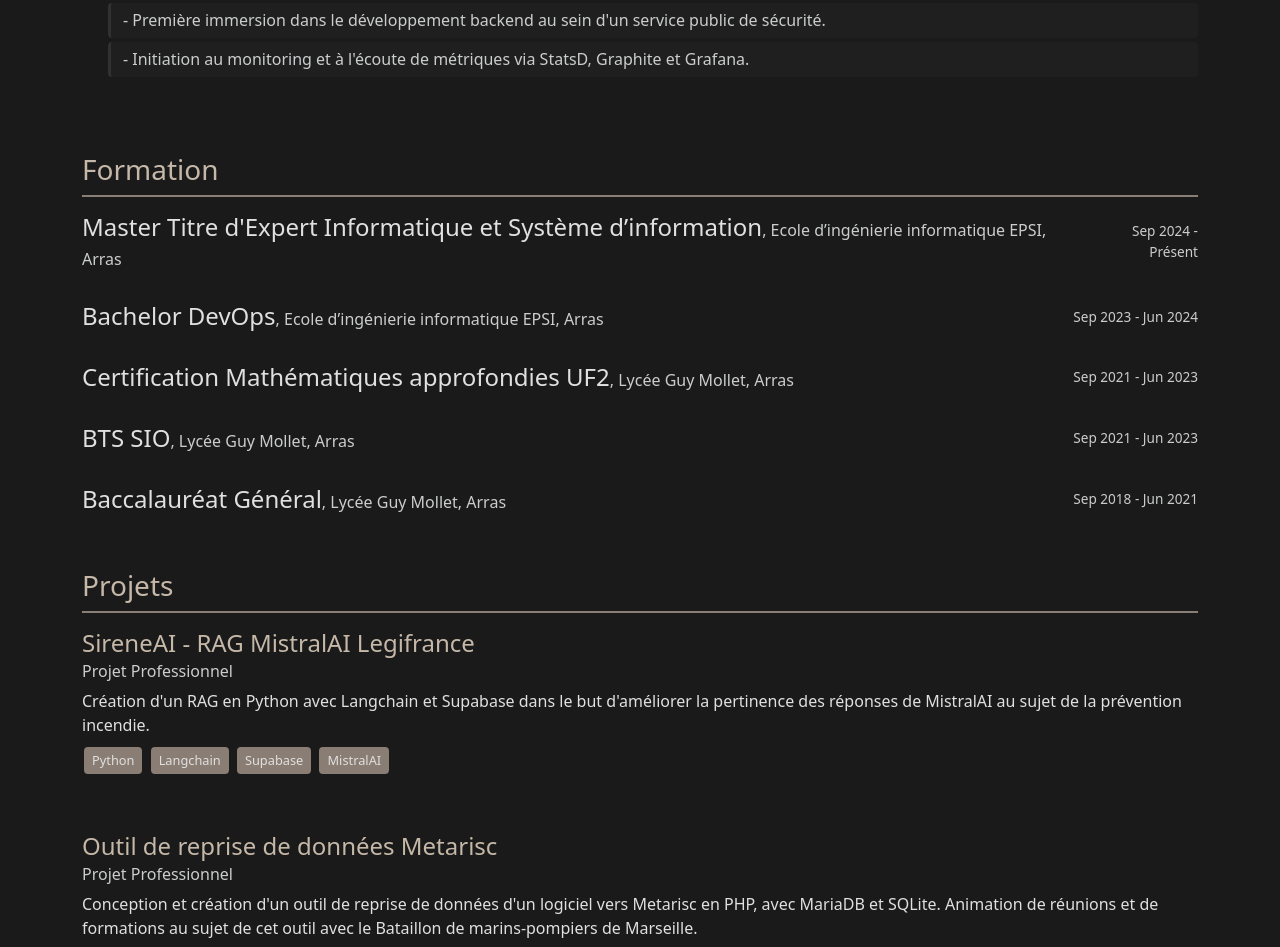
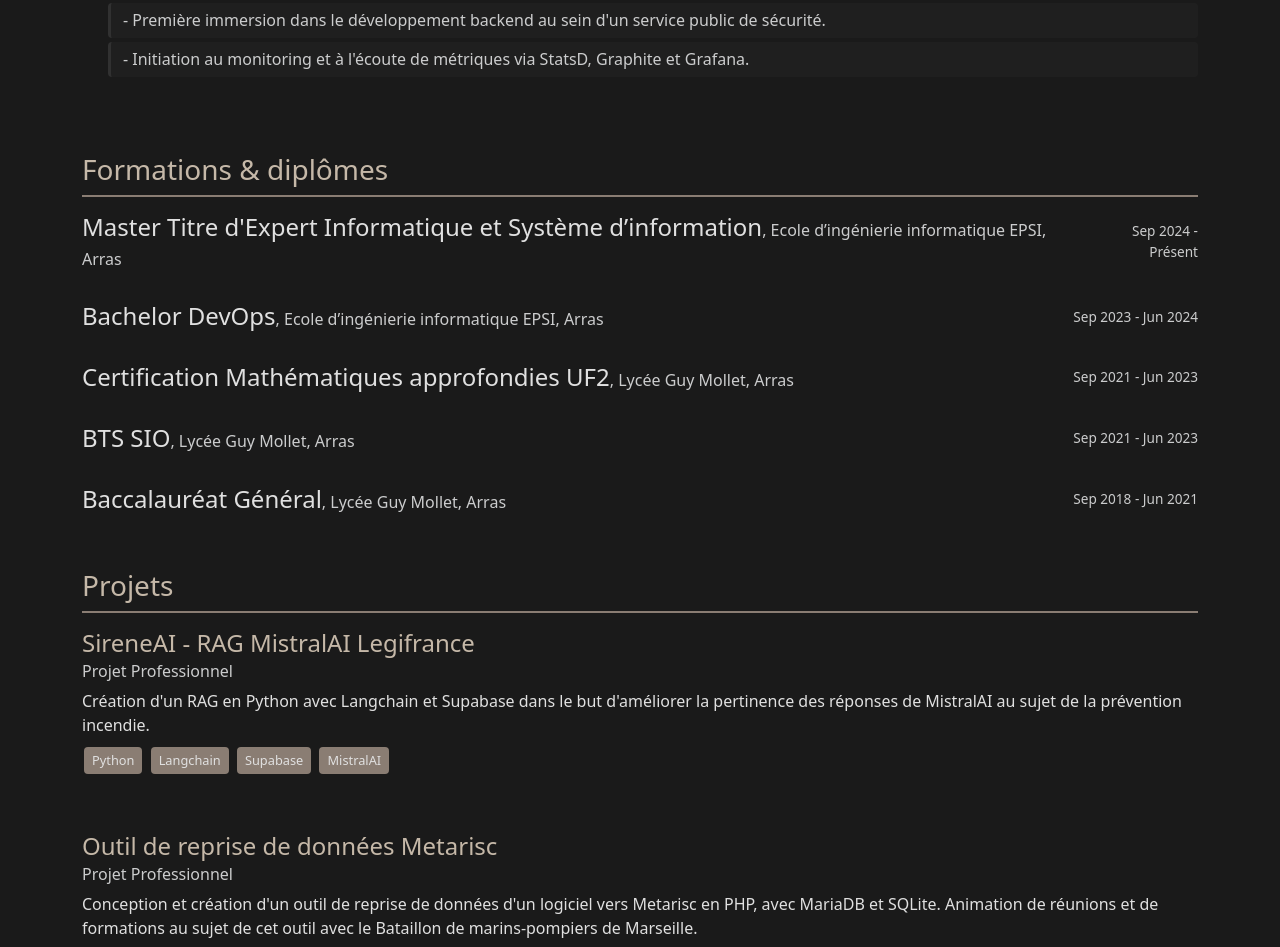
Before and after one commit to LoupMyr/cv-loup-mayeur, an Eleventy site: page src/cv/index.liquid in a window 1280 px wide. Shown: the part 2080-3027 px from the top of the page. Built offline with nearby package versions, Linux system fonts and the light colour scheme; Eleventy itself is replaced by a stand-in of ours; files that its build step writes are made by us from their sources; a web font is replaced by a local one.

Commit message:
Update education section title

```diff
--- a/src/cv/index.liquid
+++ b/src/cv/index.liquid
@@ -107,7 +107,7 @@ layout: layouts/base.liquid
 
       <section class="education">
         <div class="education-title">
-          <h3 class="cv-section-title">Formation</h3>
+          <h3 class="cv-section-title">Formations & diplômes</h3>
         </div>
         <div class="d-flex flex-column gap-4">
           {% include 'educationList.liquid' %}
```
